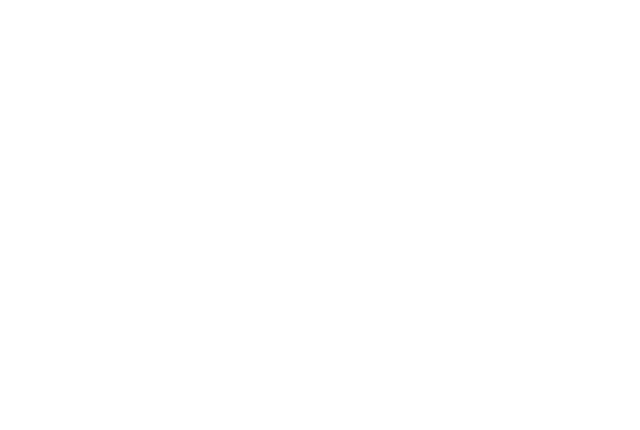
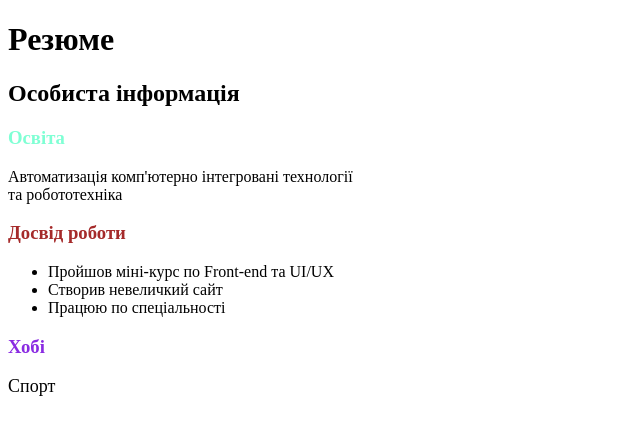
Before and after one commit to Dmytro-HillelLMS/GH-new, a plain HTML site: page index.html in a window 1280 px wide. Shown: the whole page, without its empty margins (0-640 px from the left). Drawn offline with Linux system fonts and the light colour scheme.

Commit message:
first code

```diff
--- a/index.html
+++ b/index.html
@@ -1,11 +1,44 @@
 <!DOCTYPE html>
-<html lang="en">
+<html lang="uk">
+
 <head>
     <meta charset="UTF-8">
     <meta name="viewport" content="width=device-width, initial-scale=1.0">
     <title>Document</title>
 </head>
+
 <body>
+    <header>
+        <h1>Резюме</h1>
+
+    </header>
+    <main>
+
+
+        <h2>Особиста інформація</h2>
+        <section>
+            <h3 style="color: aquamarine;">Освіта</h3>
+
+            <p>Автоматизація комп'ютерно інтегровані технології <br> та робототехніка</p>
+        </section>
+        <section>
+            <h3 style="color: brown;">Досвід роботи</h3>
+            <ul>
+                <li>Пройшов міні-курс по Front-end та UI/UX </li>
+                <li>Створив невеличкий сайт</li>
+                <li>Працюю по спеціальності</li>
+            </ul>
+        </section>
+        <section>
+            <h3 style="font-weight: 600; color: blueviolet;">Хобі</h3>
+            <p style="font-size: large;">Спорт</p>
+        </section>
+
+
+
+    </main>
+
 
 </body>
+
 </html>
```
